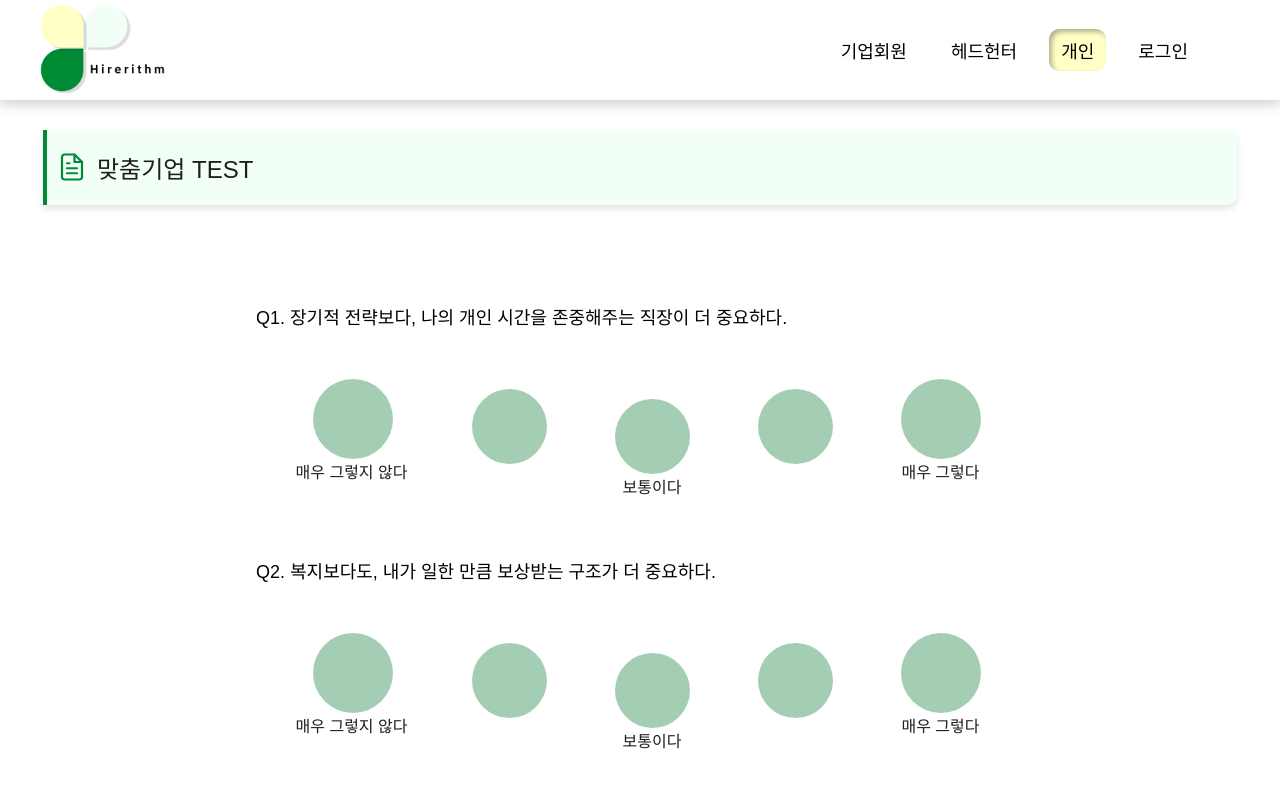
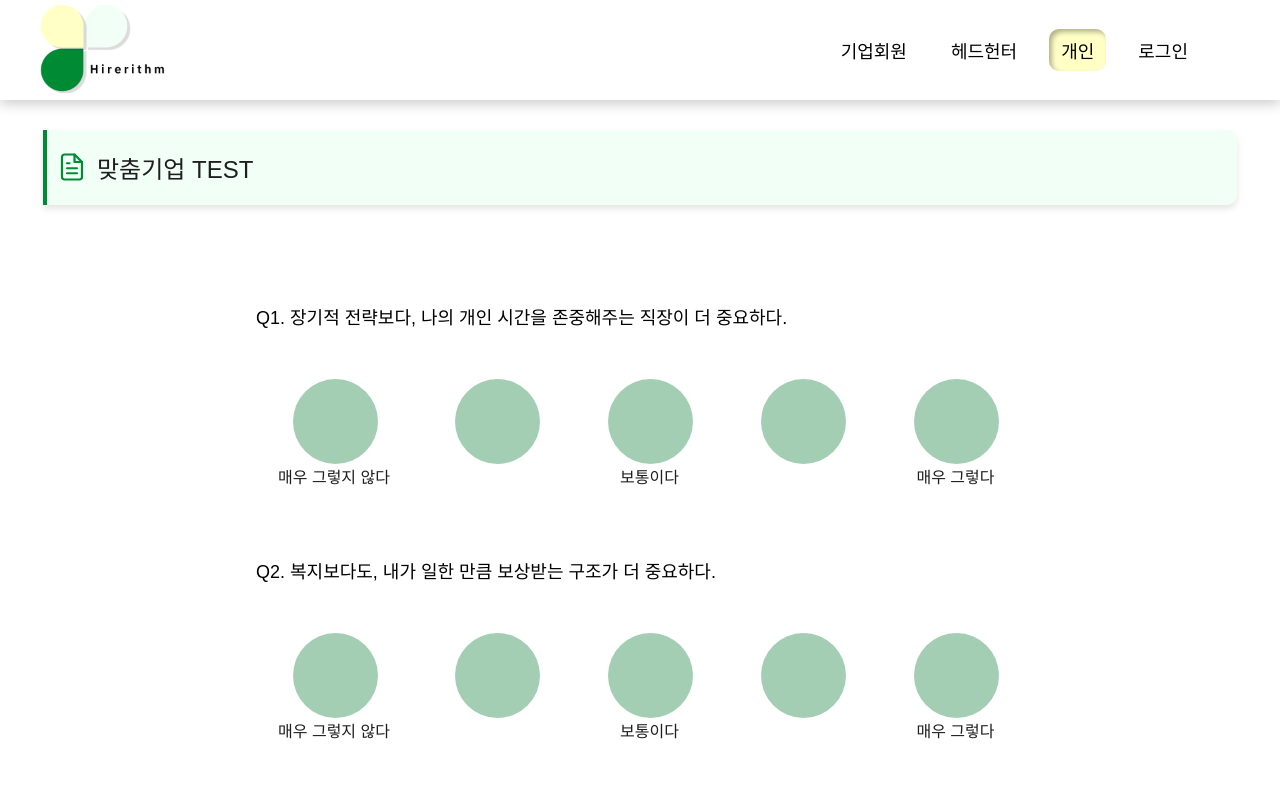
Before and after one commit to sorim831/Hirerithm, a React (Create React App) app in the folder Frontend/: page /user/resume in a window 1280 px wide. Both pictures are taken after a click on the button "맞춤기업 TEST 하러가기". Shown: the top 800 px of the page. Built offline with nearby package versions, Linux system fonts and the light colour scheme; no server answers; a web font is replaced by a local one.

Commit message:
💄  #71 맞춤기업 TEST 문항 간격 수정

```diff
--- a/Frontend/src/Component/NonMemberComponent/CompanyTest.css
+++ b/Frontend/src/Component/NonMemberComponent/CompanyTest.css
@@ -121,21 +121,21 @@
 /* 라디오 버튼 크기 조정 클래스 */
 
 .size-sm input[type="radio"] {
-  width: 75px;
-  height: 75px;
-  margin-top: 40px;
+  width: 85px;
+  height: 85px;
+  /*margin-top: 40px;*/
 }
 
 .size-md input[type="radio"] {
-  width: 75px;
-  height: 75px;
-  margin-top: 30px;
+  width: 85px;
+  height: 85px;
+  /*margin-top: 30px;*/
 }
 
 .size-lg input[type="radio"] {
-  width: 80px;
-  height: 80px;
-  margin-top: 20px;
+  width: 85px;
+  height: 85px;
+  /*margin-top: 20px;*/
 }
 
 /* 제출 */
```
